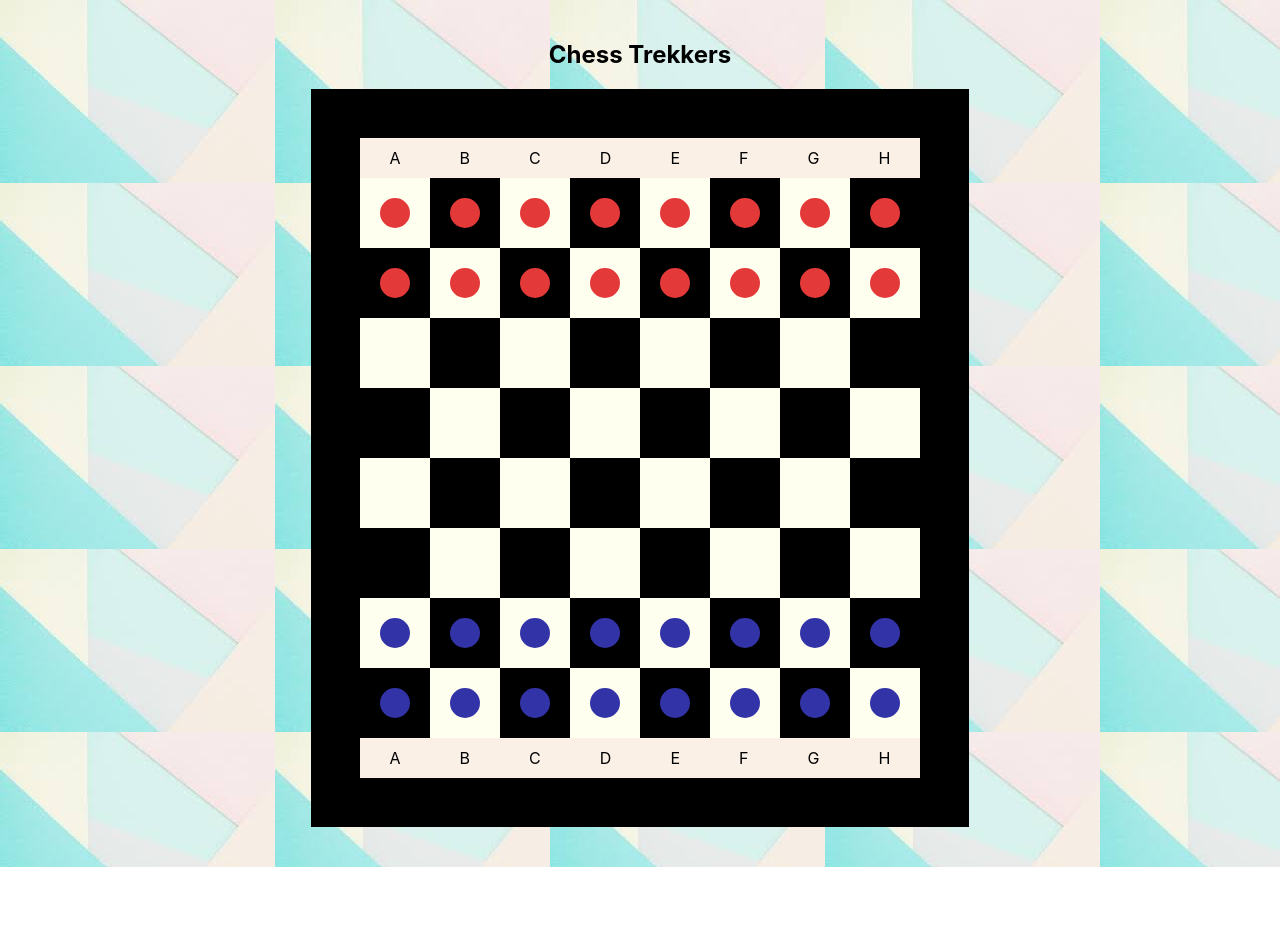
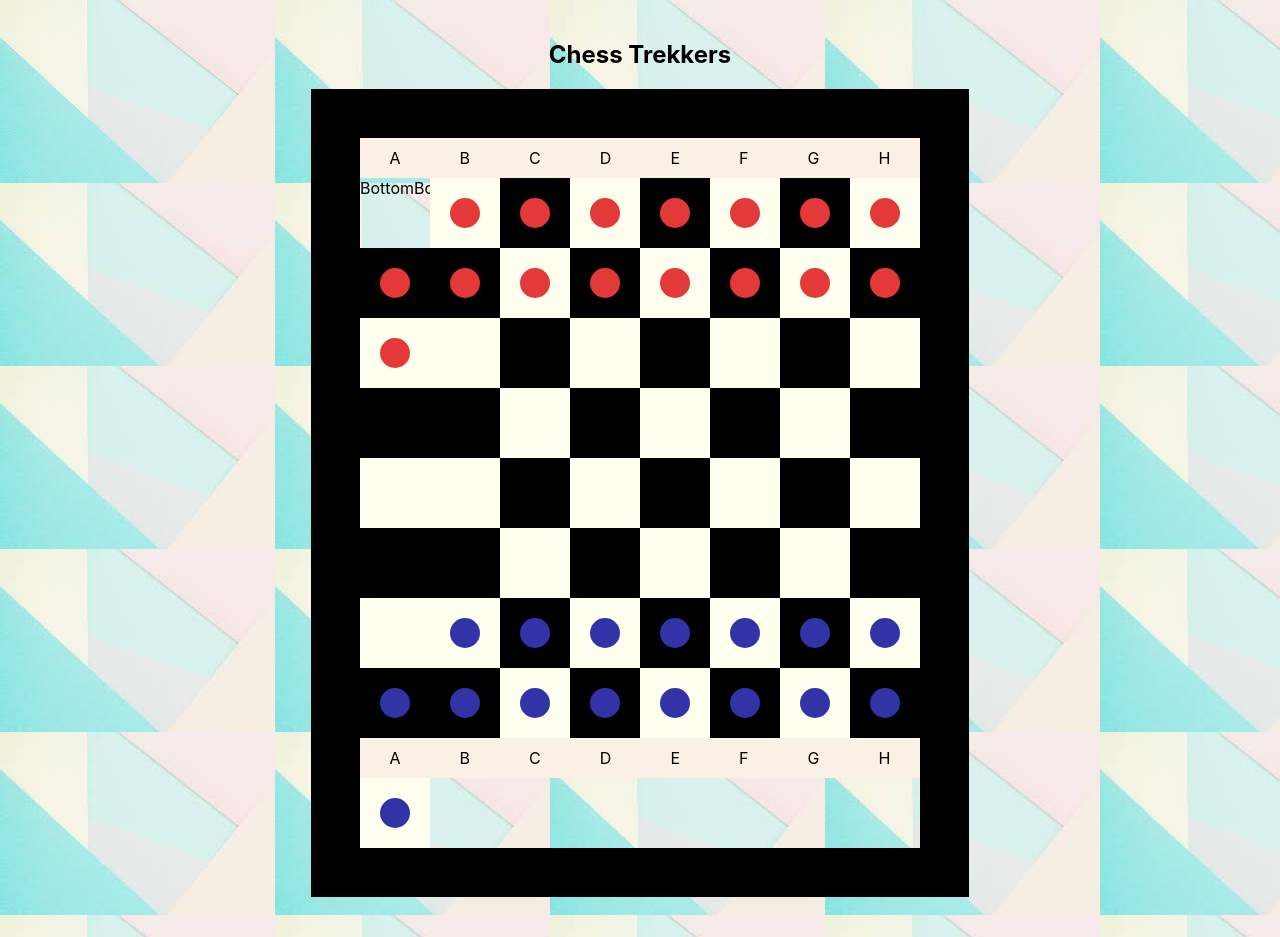
Before and after one commit to nemiasalc56/Chess-Trekkers, a React (Create React App) app: page / in a window 1280 px wide. Before the commit the page ends 867 px from the top, so only its background shows below. Built offline with nearby package versions, Linux system fonts and the light colour scheme; the HTML template or start-up script is replaced by a standard one.

Commit message:
created bottomboard compon

```diff
--- /dev/null
+++ b/src/ChessBoard/BottomBoard/index.js
@@ -0,0 +1,15 @@
+import React, { Component } from 'react'
+
+export default class BottomBoard extends Component{
+	constructor(){
+		super()
+	}
+
+	render(){
+		return(
+			<React.Fragment>
+				BottomBoard
+			</React.Fragment>
+		)
+	}
+}
--- a/src/ChessBoard/index.js
+++ b/src/ChessBoard/index.js
@@ -1,5 +1,6 @@
 import React, { Component } from 'react';
 import './index.css';
+import BottomBoard from './BottomBoard'
 
 
 export default class ChessBoard extends Component {
@@ -88,6 +89,7 @@ export default class ChessBoard extends Component {
 		})
 	  	return (
 	    	<div className="board">
+			<BottomBoard/>
 				<div className="top">
 			    	<div className="board-inner">
 				    	{boardInner.map(id => {
```
Also changed, not shown: src/ChessBoard/TopBoard/index.js (added).
